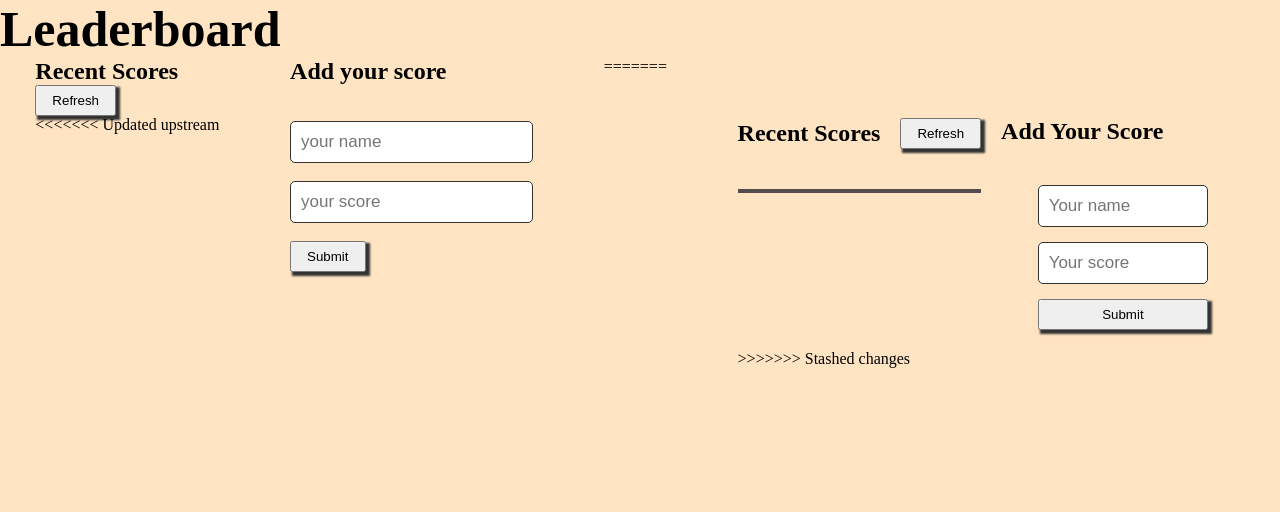
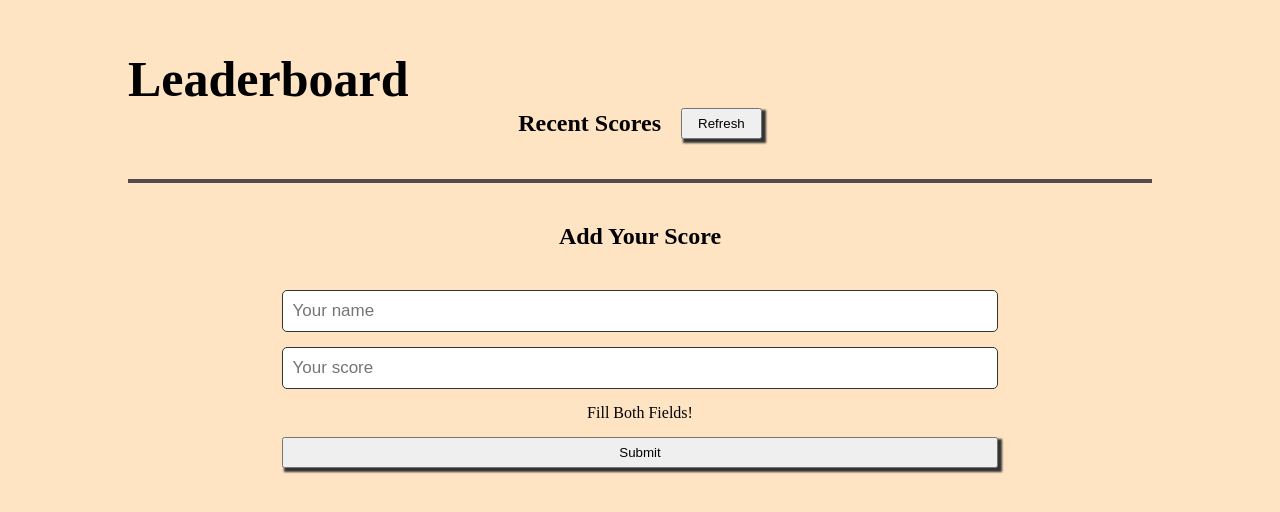
Before and after one commit to PrinceBadru/leader-board1, a website built with webpack: page dist/index.html in a window 1280 px wide. Built offline with nearby package versions, Linux system fonts and the light colour scheme.

Commit message:
add index final touch

```diff
--- a/dist/index.html
+++ b/dist/index.html
@@ -1,39 +1,18 @@
 <!DOCTYPE html>
 <html lang="en">
+
 <head>
-    <meta charset="UTF-8">
-    <meta name="viewport" content="width=device-width, initial-scale=1.0">
-    <title>Wbpack Exercise</title>
+  <meta charset="UTF-8">
+  <meta name="viewport" content="width=device-width, initial-scale=1.0">
+  <title>Leaderboard</title>
 <script defer src="main.js"></script></head>
+
 <body>
+  <main id="lb-main">
     <h1>Leaderboard</h1>
-    <div class="board1">
-        <div class="rec-scores">
-            <div class="scores1">
-                <div class="top1">
-                    <h2>Recent Scores</h2>
-                    <button class="refreshed">Refresh</button>
-                </div>
-                <div class="bottom1">
-                    <ul class="scorelist">
 
-                    </ul>
-
-<<<<<<< Updated upstream
-                </div>
-            </div>
-        </div>
-        <div class="addscores1">
-            <div class="adding">
-                <h2>Add your score</h2><br><br>
-                <input class="name" type="text" placeholder="your name"><br><br>
-                <input class="score" type="text" placeholder="your score"><br><br>
-                <button class="add">Submit</button>
-            </div>
-        </div>
-=======
-    <div class="structure">
-      <section class="scores-section">
+    <div class="structure1">
+      <section class="scoressection">
         <div class="recent-scores">
           <h2>Recent Scores</h2>
           <button type="submit" id="refresh">Refresh</button>
@@ -51,11 +30,12 @@
         <form id="form">
           <input type="text" placeholder="Your name" id="name">
           <input type="number" placeholder="Your score" id="score">
-          <span id="error-msg">Kindly Complete Both Fields!</span>
+          <span id="error-mesg">Fill Both Fields!</span>
           <button type="submit" id="btn">Submit</button>
         </form>
       </section>
->>>>>>> Stashed changes
     </div>
+  </main>
 </body>
+
 </html>
```
